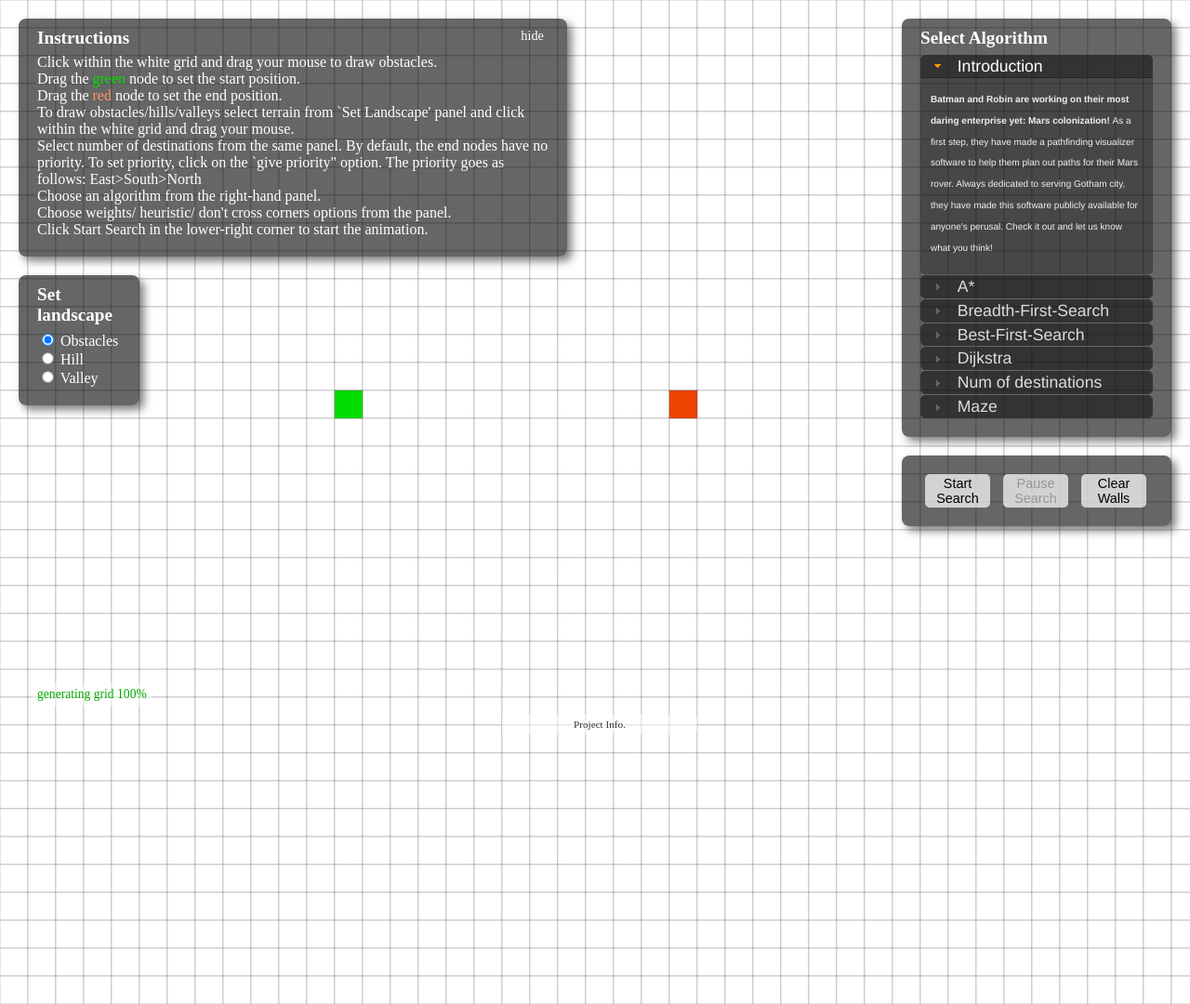
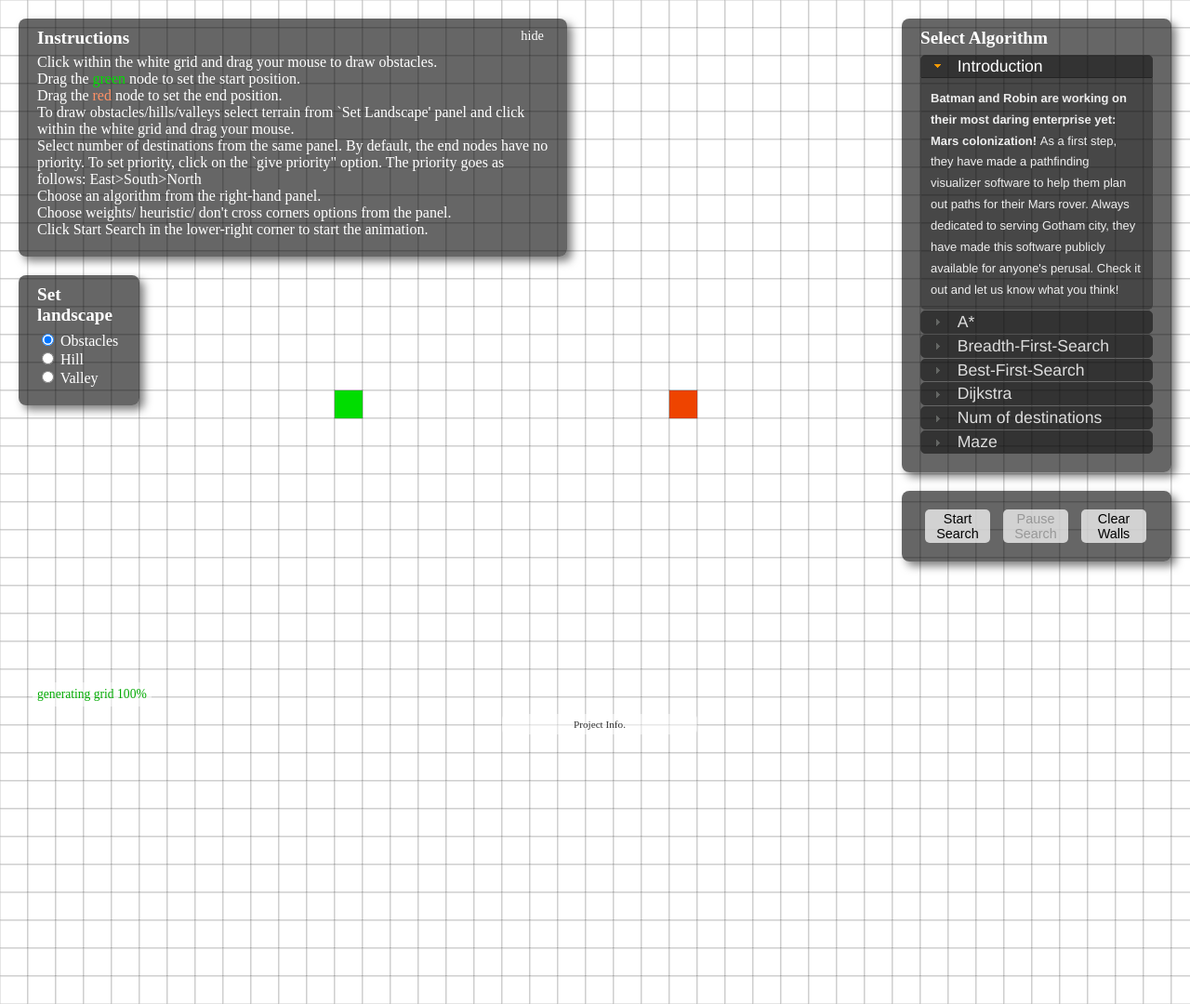
Before and after one commit to Meeta14/pf_mars, a website: page index.html in a window 1280 px wide. Shown: the top 1080 px of the page at 93% size. Drawn offline with Linux system fonts and the light colour scheme.

Commit message:
Update index.html

```diff
--- a/index.html
+++ b/index.html
@@ -50,7 +50,7 @@
       <div class="accordion">
         <h3 id="info_header"><a href="#">Introduction</a></h3>
         <div id = "info_section" class="finder_section">
-          <font size="-2">
+          <font size="-1">
           <b>Batman and Robin are working on their most daring enterprise yet: Mars colonization! </b>
           As a first step, they have made a pathfinding visualizer software to help them plan out paths for their Mars rover. Always dedicated to serving Gotham city, they have made this software publicly available for anyone's perusal. Check it out and let us know what you think!
           </font>
```
